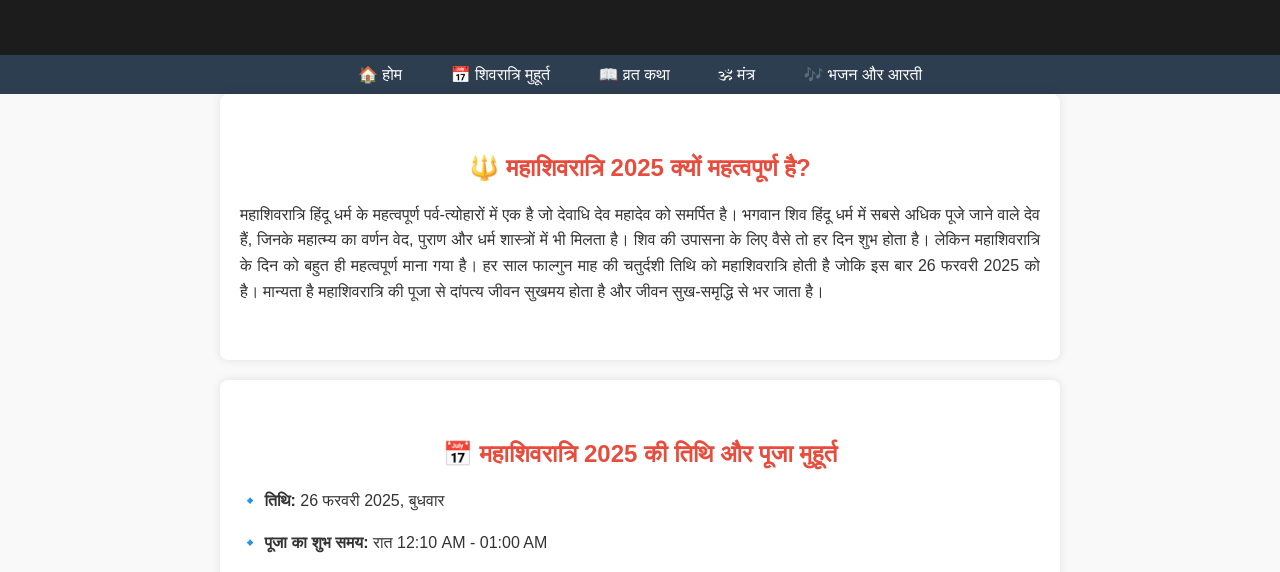
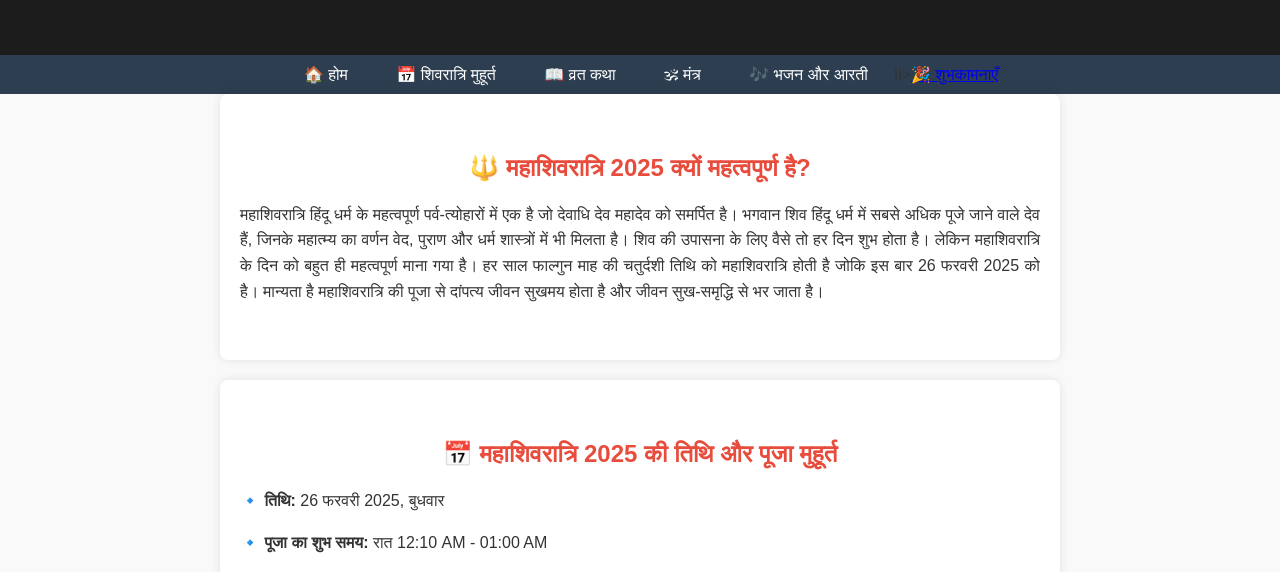
Before and after one commit to MrAshwin2142/shivratri, a plain HTML site: page index.html in a window 1280 px wide. Shown: the part 222-794 px from the top of the page. Drawn offline with Linux system fonts and the light colour scheme.

Commit message:
Update index.html

```diff
--- a/index.html
+++ b/index.html
@@ -31,6 +31,7 @@
             <li><a href="vrat-katha.html">📖 व्रत कथा</a></li>
             <li><a href="mantra.html">🕉 मंत्र</a></li>
             <li><a href="bhajan-aarti.html">🎶 भजन और आरती</a></li>
+            li><a href="wishes.html">🎉 शुभकामनाएँ</a></li> <!-- ✅ Wishes Page Added -->
         </ul>
     </nav>
 
```
